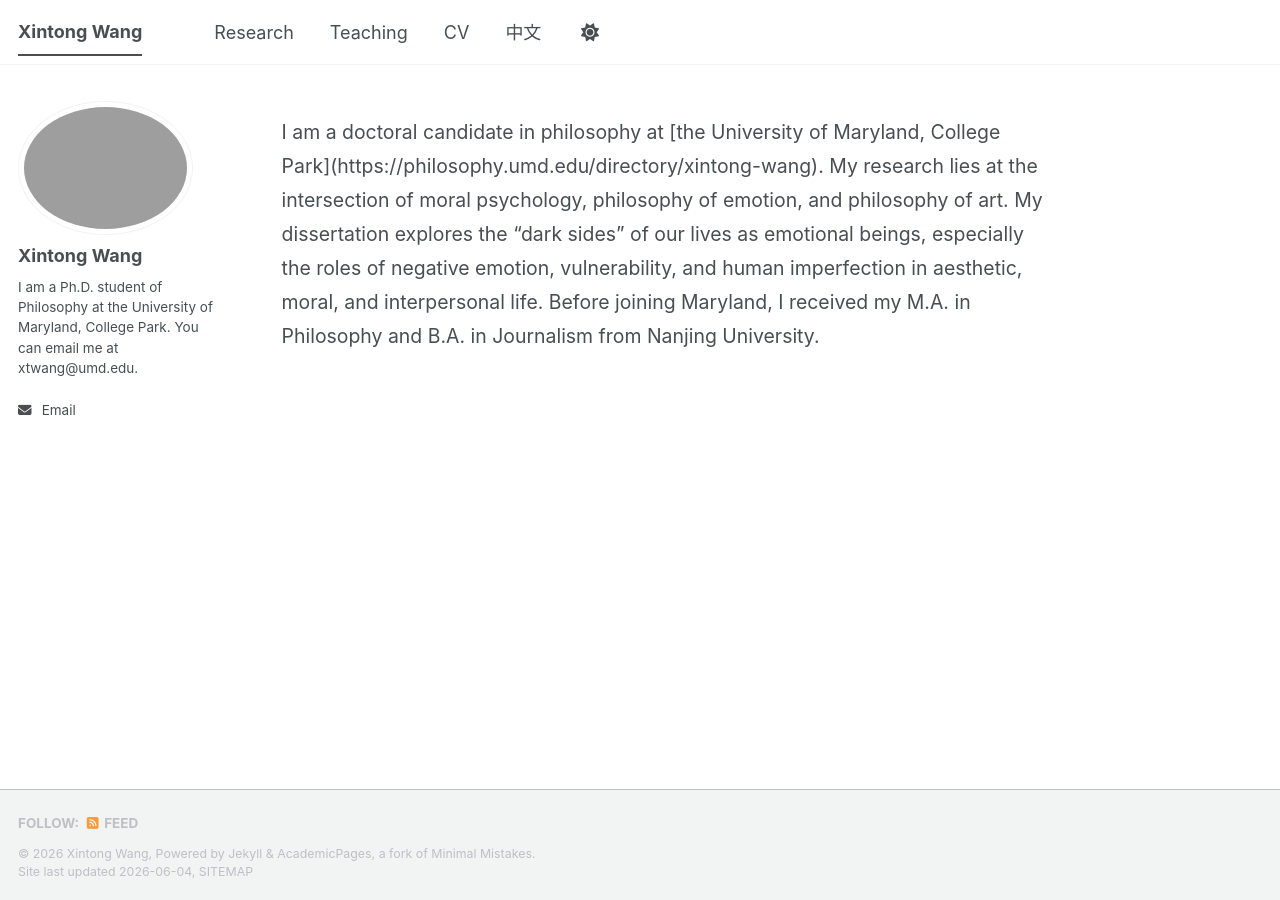
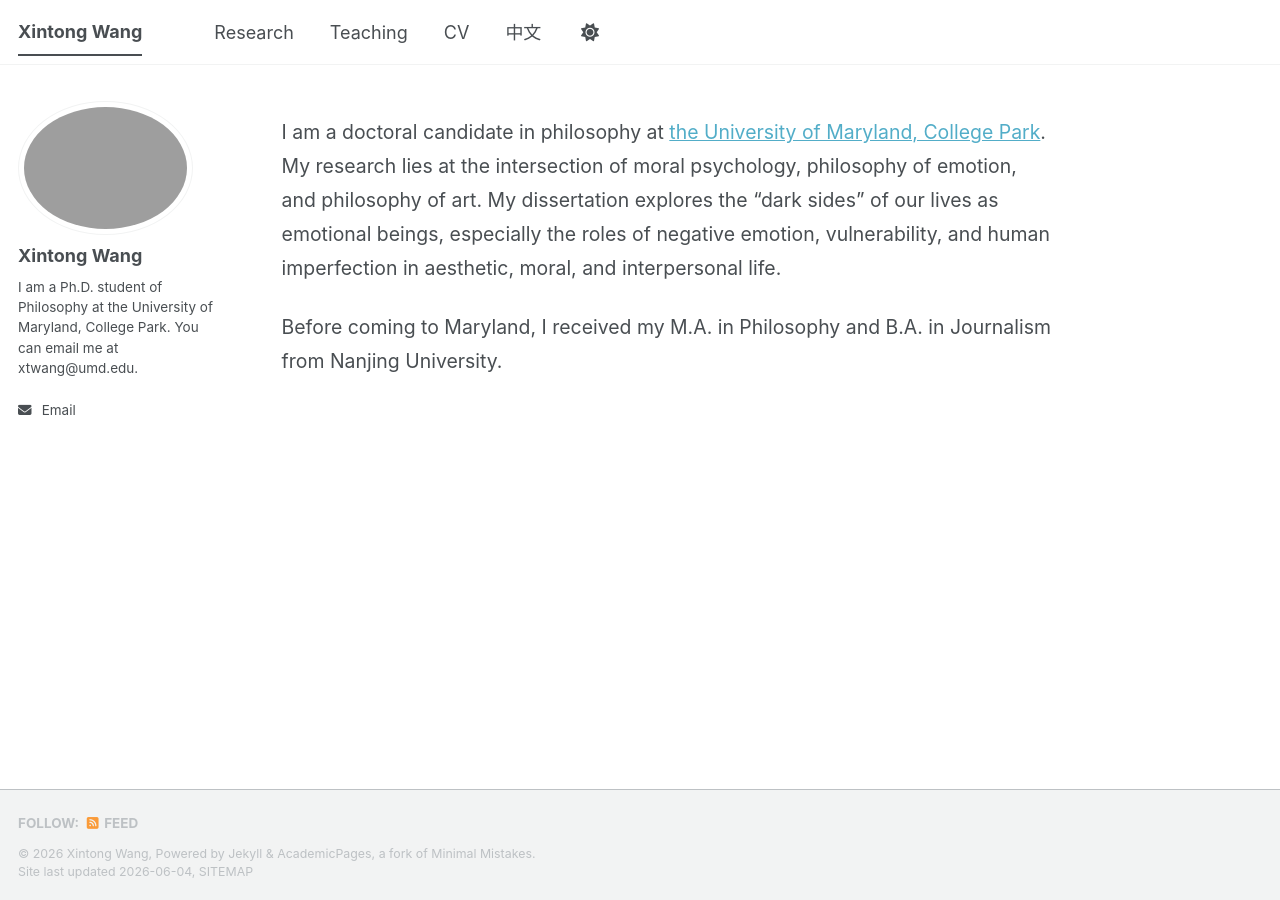
Before and after one commit to wang-xintong/wang-xintong.github.io, a Jekyll site: the page built from _pages/about.md, in a window 1280 px wide. Built offline with Jekyll 4.4.1, drawn with Linux system fonts in a browser that asks for light colours; a script bundle is joined from its source files by our own code; library files that are not in the unit come from our copies.

Commit message:
Update about.md

```diff
--- a/_pages/about.md
+++ b/_pages/about.md
@@ -8,7 +8,9 @@ redirect_from:
 ---
 
 <p style="font-size: 1.08em; line-height: 1.75;">
-I am a doctoral candidate in philosophy at [the University of Maryland, College Park](https://philosophy.umd.edu/directory/xintong-wang). My research lies at the intersection of moral psychology, philosophy of emotion, and philosophy of art. My dissertation explores the “dark sides” of our lives as emotional beings, especially the roles of negative emotion, vulnerability, and human imperfection in aesthetic, moral, and interpersonal life.
+I am a doctoral candidate in philosophy at <a href="https://philosophy.umd.edu/directory/xintong-wang">the University of Maryland, College Park</a>. My research lies at the intersection of moral psychology, philosophy of emotion, and philosophy of art. My dissertation explores the “dark sides” of our lives as emotional beings, especially the roles of negative emotion, vulnerability, and human imperfection in aesthetic, moral, and interpersonal life.
+</p>
 
-Before joining Maryland, I received my M.A. in Philosophy and B.A. in Journalism from Nanjing University.
+<p style="font-size: 1.08em; line-height: 1.75;">
+Before coming to Maryland, I received my M.A. in Philosophy and B.A. in Journalism from Nanjing University.
 </p>
```
